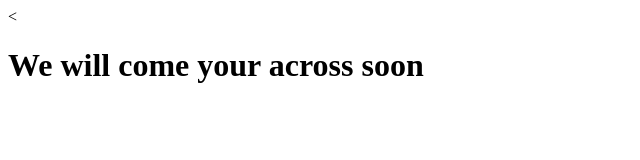
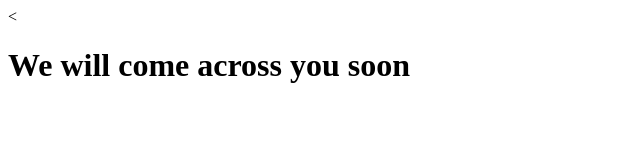
Before and after one commit to chemist83/Ula-hayu, a plain HTML site: page index.html in a window 1280 px wide. Shown: the whole page, without its empty margins (0-640 px from the left). Drawn offline with Linux system fonts and the light colour scheme.

Commit message:
Update index.html

```diff
--- a/index.html
+++ b/index.html
@@ -2,7 +2,7 @@
         <head></head>
 <body>
 
-<h1>We will come your across soon</h1>
+<h1>We will come across you soon</h1>
 </body>
 
 
```
